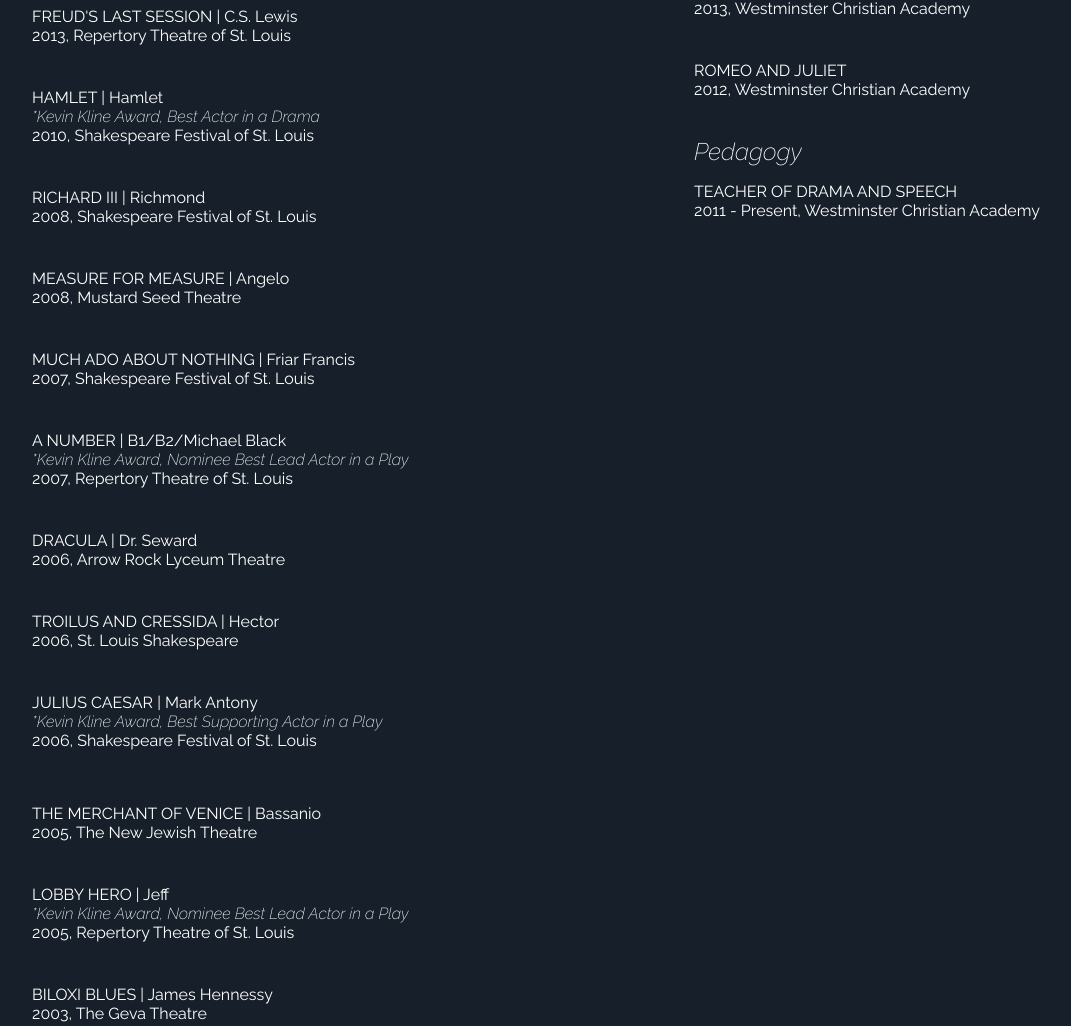
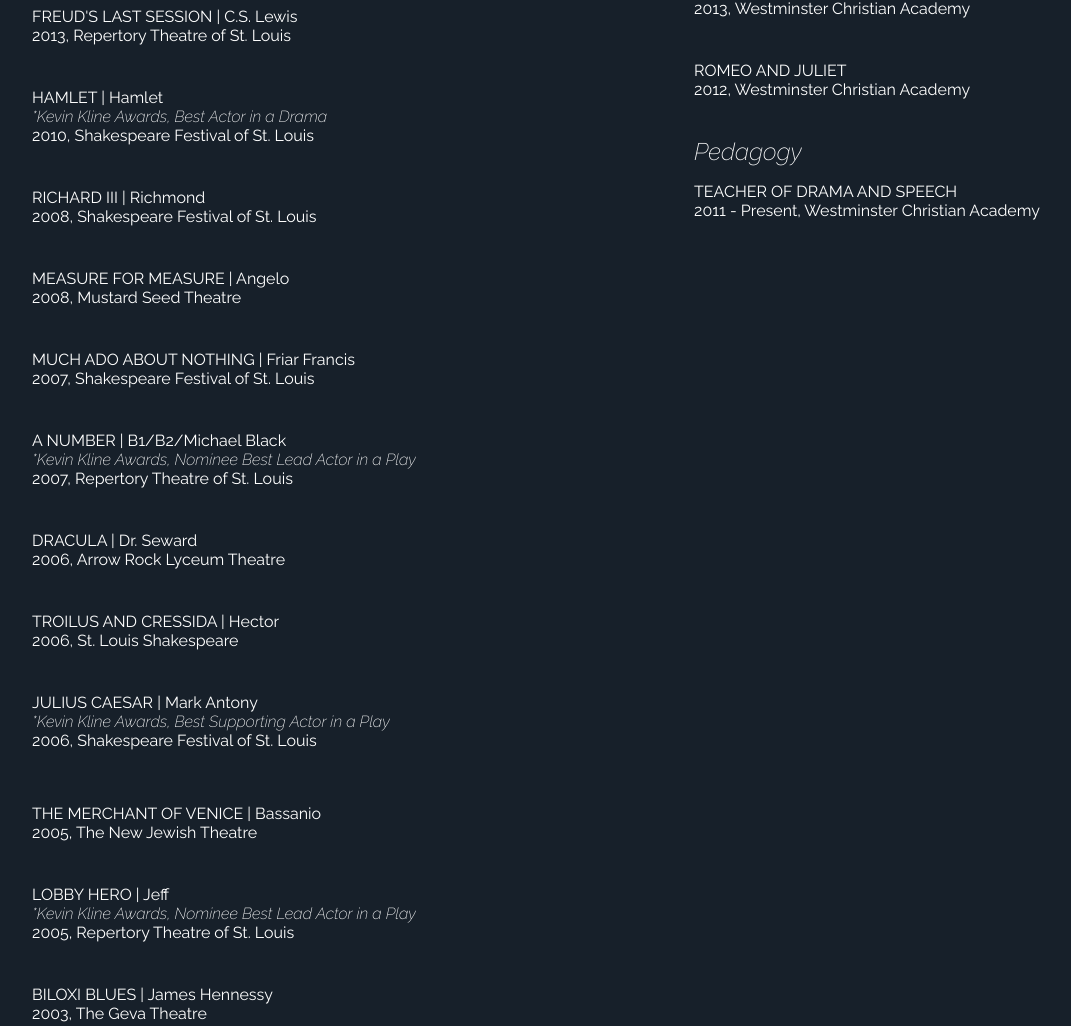
Before and after one commit to amy-butz/jim-butz, a PHP site: page /cv.html in a window 1280 px wide. Shown: the part 903-1929 px from the top of the page, without its empty margins (104-1175 px from the left). Run offline with PHP 8.4, Linux system fonts and the light colour scheme; some libraries are stand-ins or nearby versions.

Commit message:
updates styling

```diff
--- a/cv.html
+++ b/cv.html
@@ -57,7 +57,7 @@
        2013, Repertory Theatre of St. Louis</p>
     <br>
     <p>HAMLET | Hamlet<br>
-        <em>*Kevin Kline Award, Best Actor in a Drama</em><br>
+        <em>*Kevin Kline Awards, Best Actor in a Drama</em><br>
        2010, Shakespeare Festival of St. Louis</p>
     <br>
     <p>RICHARD III | Richmond<br>
@@ -70,7 +70,7 @@
         2007, Shakespeare Festival of St. Louis</p>
     <br>
     <p>A NUMBER | B1/B2/Michael Black<br>
-        <em>*Kevin Kline Award, Nominee Best Lead Actor in a Play</em><br>
+        <em>*Kevin Kline Awards, Nominee Best Lead Actor in a Play</em><br>
         2007, Repertory Theatre of St. Louis</p>
     <br>
     <p>DRACULA | Dr. Seward<br>
@@ -80,14 +80,14 @@
         2006, St. Louis Shakespeare</p>
     <br>
     <p>JULIUS CAESAR | Mark Antony<br>
-        <em>*Kevin Kline Award, Best Supporting Actor in a Play</em><br>
+        <em>*Kevin Kline Awards, Best Supporting Actor in a Play</em><br>
         2006, Shakespeare Festival of St. Louis</p><br>
     <br>
     <p>THE MERCHANT OF VENICE | Bassanio<br>
         2005, The New Jewish Theatre</p>
     <br>
     <p>LOBBY HERO | Jeff<br>
-        <em>*Kevin Kline Award, Nominee Best Lead Actor in a Play</em><br>
+        <em>*Kevin Kline Awards, Nominee Best Lead Actor in a Play</em><br>
         2005, Repertory Theatre of St. Louis</p>
     <br>
     <p>BILOXI BLUES | James Hennessy<br>
--- a/index.html
+++ b/index.html
@@ -37,7 +37,7 @@
   <footer>
   <span>jbutz@wcastl.org</span>
   <span>314.957.8597</span>
-  <span>Copyright 2017 Jim Butz</span>
+  <span>Copyright 2017-2018 Jim Butz</span>
   </footer>
 
 </body>
--- a/style.css
+++ b/style.css
@@ -71,6 +71,15 @@
 
 a:hover {
     color: #CD5C5C;
+}
+
+
+.review-links {
+    color: #CD5C5C;
+}
+
+a.review-links:hover {
+    text-decoration: underline;
 }
 
 .title {
@@ -192,17 +201,13 @@
 }
 
 
-.review-links {
-    color: #CD5C5C;
-}
-
 footer {
   background-color: #CD5C5C;
   height: 100px;
   width: 100%;
   margin: 0;
   font-family: 'Open Sans Condensed', sans-serif;
-  font-size: 1.6rem;
+  font-size: 2rem;
   color: #FFFFFF;
   display: flex;
   justify-content: space-around;
```
